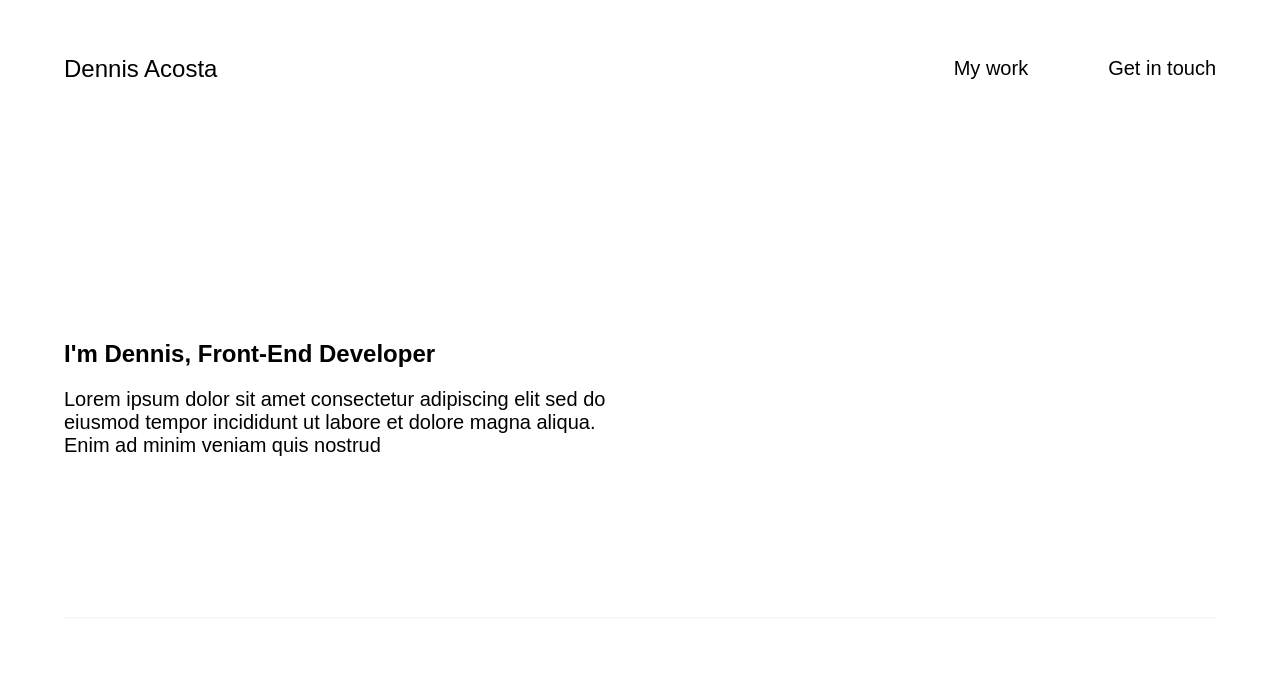
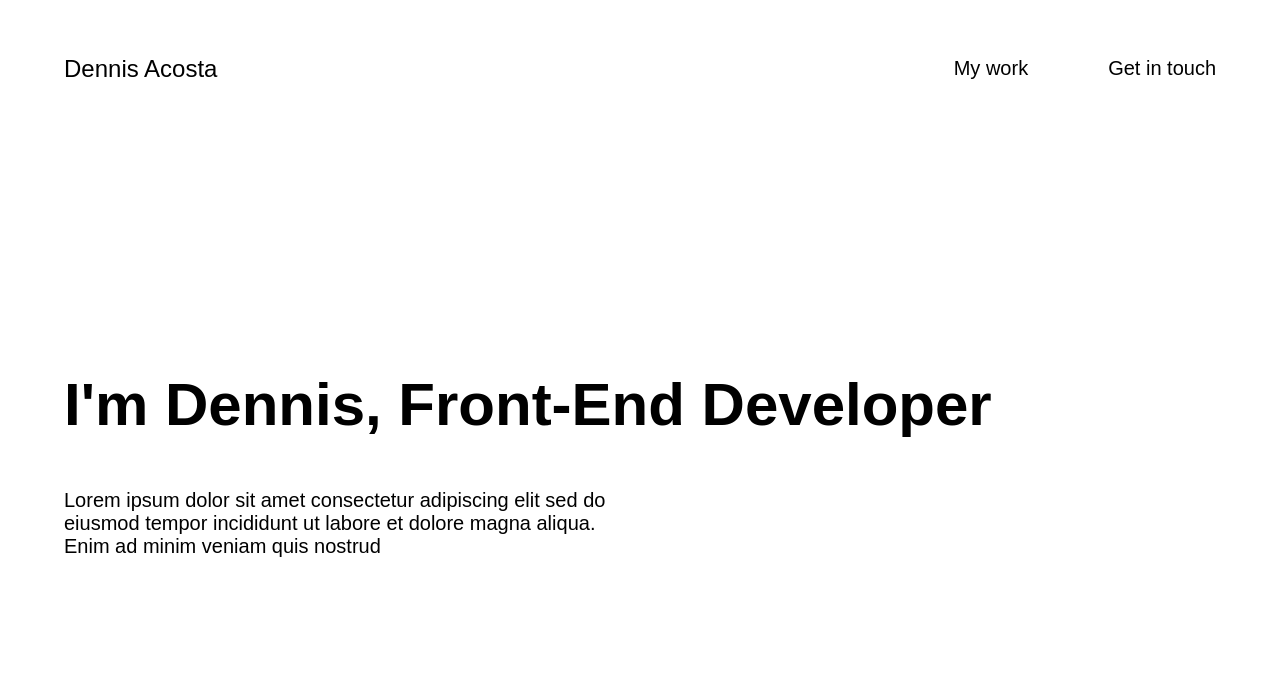
Before and after one commit to da-022412/new-portfolio, a React (Create React App) app: page / in a window 1280 px wide. Shown: the part 103-800 px from the top of the page. Built offline with nearby package versions, Linux system fonts and the light colour scheme; a web font is replaced by a local one.

Commit message:
Revert hero

```diff
--- a/src/components/Hero/Hero.js
+++ b/src/components/Hero/Hero.js
@@ -1,13 +1,12 @@
 import styled from 'styled-components';
 
 import Container from '../Container';
-import Heading from '../Heading';
 
 const Home = () => {
     return (
         <Container>
             <HeadingContainer>
-                <Heading level={1}>I'm Dennis, Front-End Developer</Heading>
+                <Heading>I'm Dennis, Front-End Developer</Heading>
                 <SubHeading>
                     Lorem ipsum dolor sit amet consectetur adipiscing elit sed
                     do eiusmod tempor incididunt ut labore et dolore magna
@@ -23,6 +22,11 @@ const HeadingContainer = styled.div`
     padding: 5rem 0 8.75rem;
 `;
 
+const Heading = styled.h1`
+    font-family: var(--primary-font);
+    font-size: var(--heading-1);
+`;
+
 const SubHeading = styled.p`
     font-family: var(--primary-font);
     font-size: var(--body-text);
```
